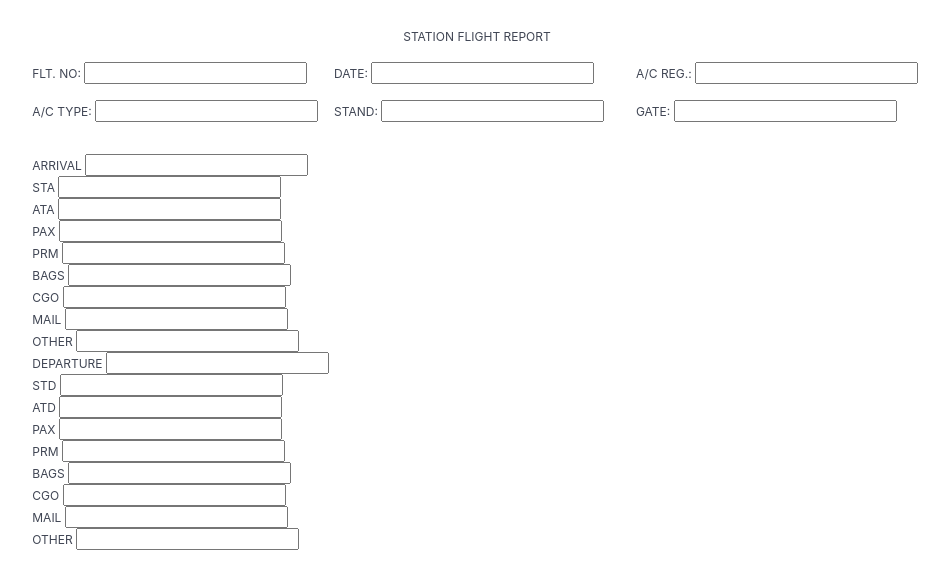
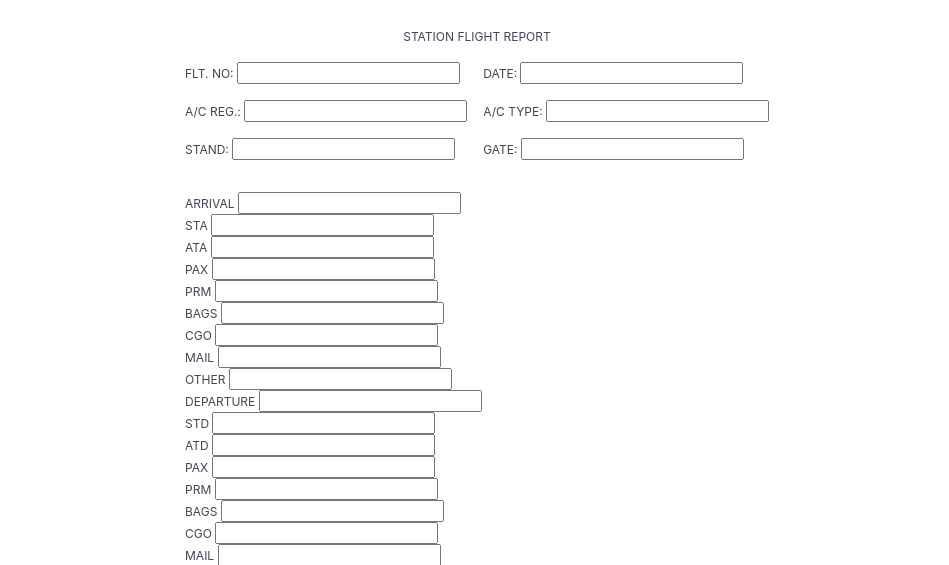
Before and after one commit to kilocharlie96/station_flight_report_app, a PHP site: page / in a window 1280 px wide. Shown: the top 565 px of the page, without its empty margins (163-1112 px from the left). Run offline with PHP 8.4, Linux system fonts and the light colour scheme.

Commit message:
Updated grid in flight info element.

```diff
--- a/assets/css/index.css
+++ b/assets/css/index.css
@@ -6,12 +6,8 @@
 
 ul.flt-info {
     display: grid;
-    grid-template-columns: 1fr 1fr 1fr;
+    grid-template-columns: auto auto;
     gap: 1rem;
 
     margin-bottom: 2rem;
 }
-
-div.arrival {
-    display: fle;
-}
```
